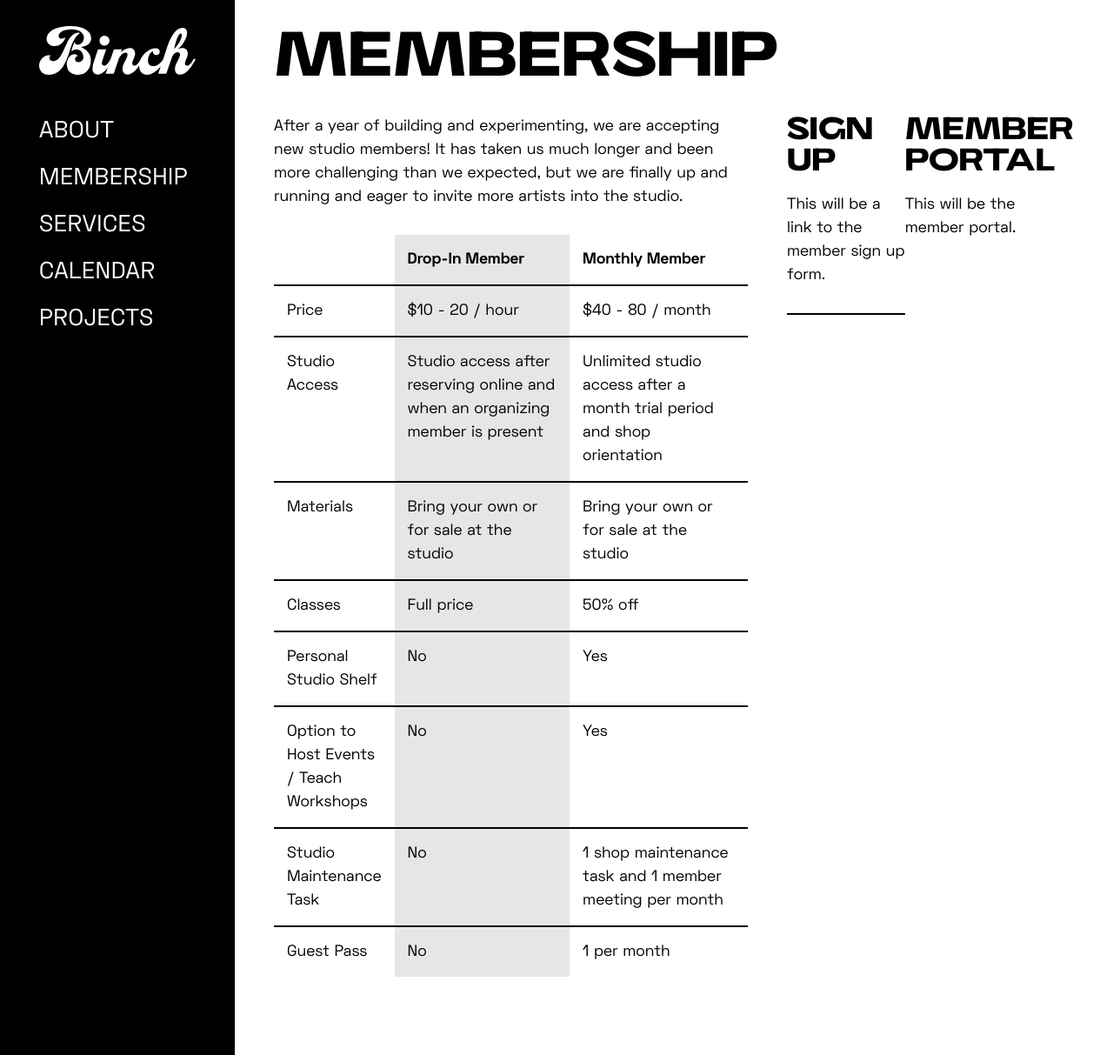
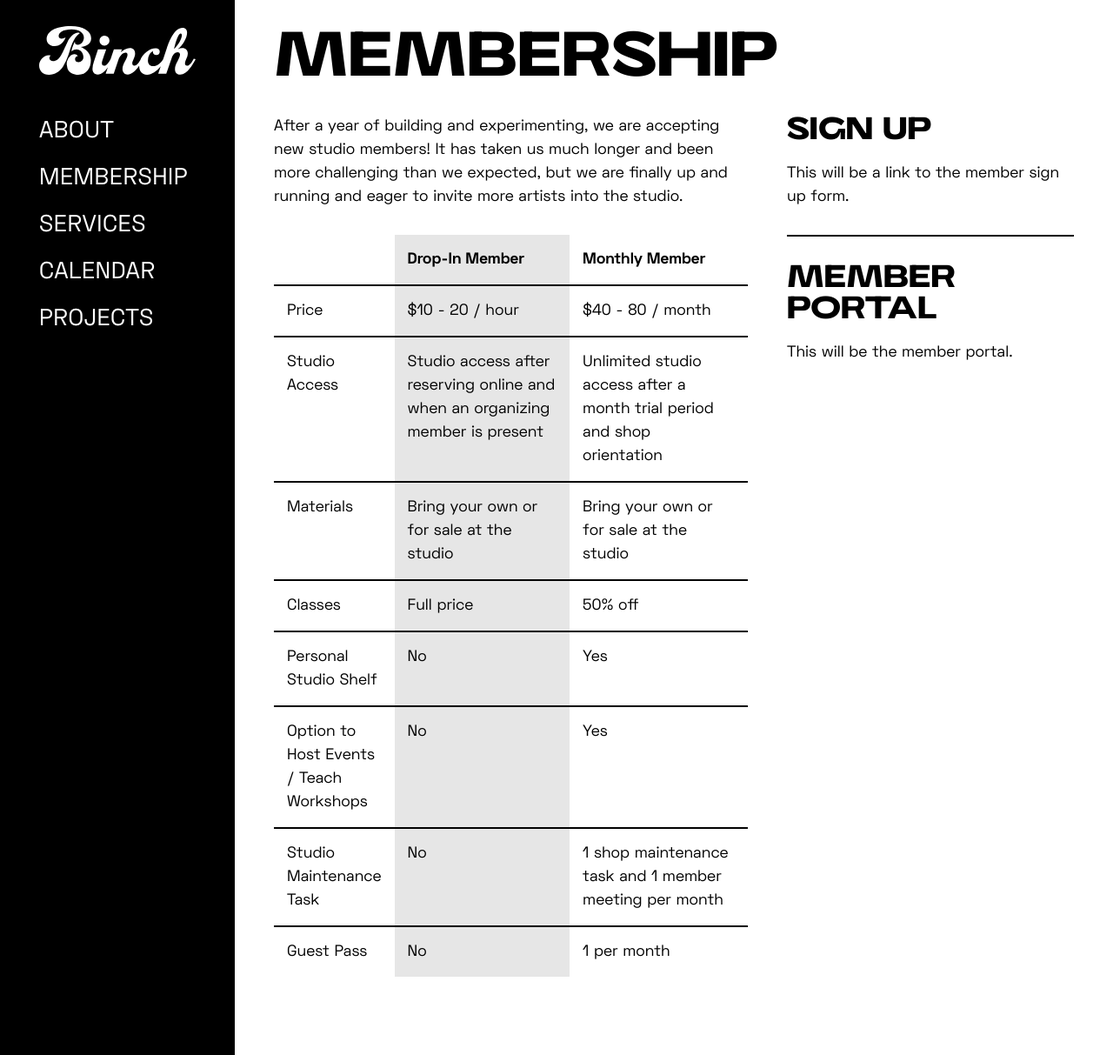
Before and after one commit to tychohoran/binchpress, a Jekyll site: the page built from membership.markdown, in a window 1280 px wide and 1213 px high. Shown: the whole window at 87% size. Built offline with Jekyll 4.4.1, drawn with Linux system fonts in a browser that asks for light colours.

Commit message:
Update _layout.scss

```diff
--- a/_sass/_layout.scss
+++ b/_sass/_layout.scss
@@ -335,9 +335,12 @@
             margin-bottom: $base-font-size;
         }
         div {
-            @include prefix(flex, 1, webkit moz ms);
+            @include prefix(flex, 1 0 100%, webkit moz ms);
         }
         @include media-query(1200px) {
+            div{
+                @include prefix(flex, 1, webkit moz ms);
+            }
             margin-left: 0;
             max-width: 100%;
             div:not(:last-child) {
```
